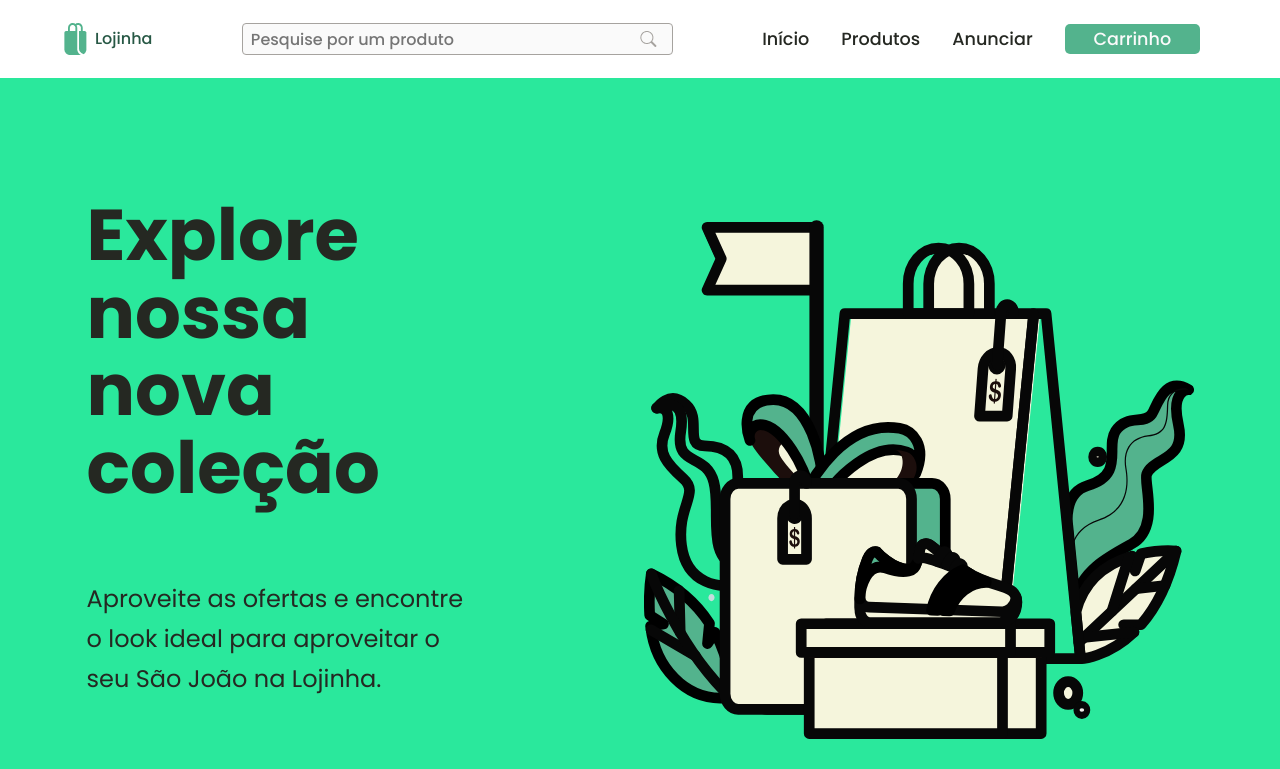
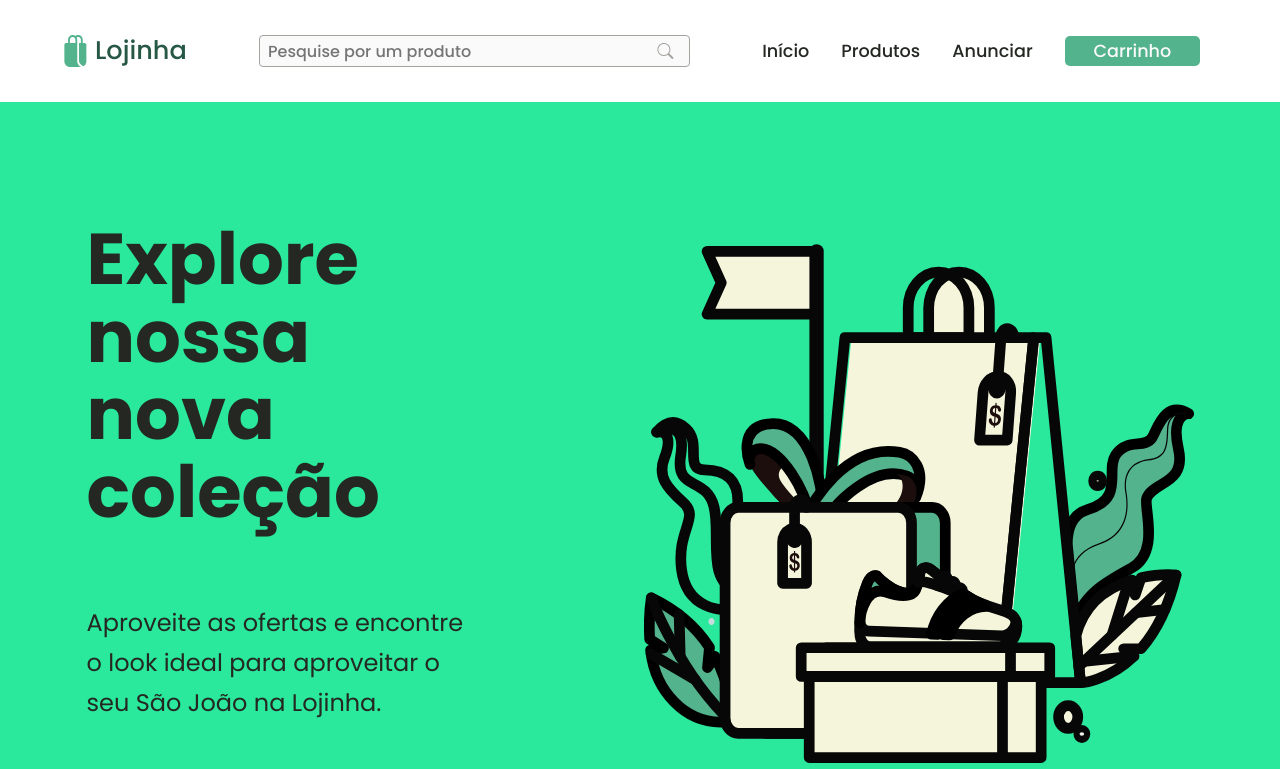
Before and after one commit to kaiocp/virtual-store, a React (Vite) app in the folder Front-End/: page / in a window 1280 px wide. Shown: the top 769 px of the page. Built offline with nearby package versions, Linux system fonts and the light colour scheme.

Commit message:
fix: h1 logo font size

```diff
--- a/Front-End/src/components/Header/Header.module.css
+++ b/Front-End/src/components/Header/Header.module.css
@@ -44,7 +44,7 @@
         width: 25.8rem;
     }
     #logoLojinha {
-        font-size: 0.5rem;
+        font-size: 0.8rem;
     }
 }
 
```
